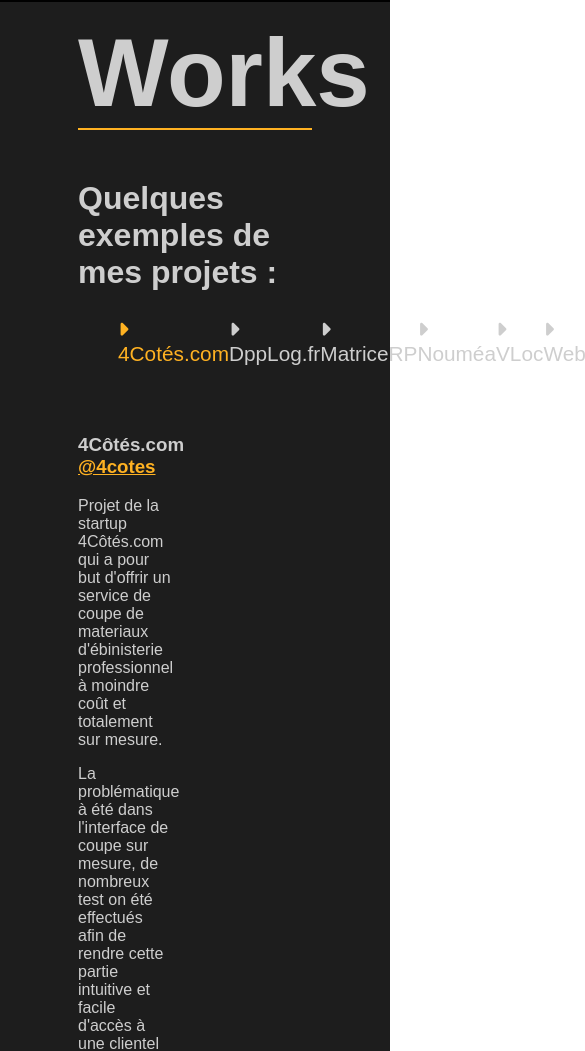
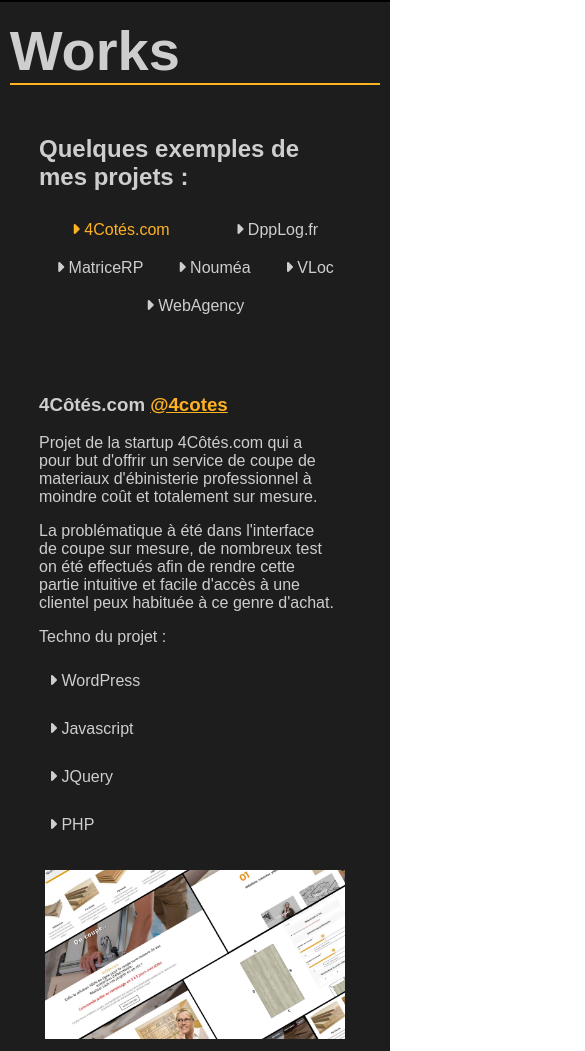
Before and after one commit to JimCarter44/JimCarter, a plain HTML site: page pages/Works.html in a window 390 px wide. Shown: the part 82-1133 px from the top of the page, 585 px wide, since content can reach past the window. Drawn offline with nearby package versions, Linux system fonts and the light colour scheme.

```diff
--- a/css/Menu.css
+++ b/css/Menu.css
@@ -94,7 +94,7 @@
     font-size: 15px;
   }
   #homeText, #aboutText, #worksText, #contactText {
-    margin: 10px;
+    margin: 10px 5px;
   }
   .jcLogo {
     width: 40px;
--- a/css/Works.css
+++ b/css/Works.css
@@ -84,14 +84,6 @@
     margin-bottom: 10px;
 }
 
-#portDppLog {
-    display: flex;
-    flex-direction: row;
-    flex-wrap: wrap;
-    justify-content: space-between;
-    margin-bottom: 10px;
-}
-
 #portMatriceRp, #portNoumea, #portVLoc, #portWebAgency, #portDppLog {
     display: none;
     flex-direction: row;
@@ -107,3 +99,51 @@
 #portFourCotesMenu:hover, #portMatriceRpMenu:hover, #portNoumeaMenu:hover, #portVLocMenu:hover, #portWebAgencyMenu:hover, #portDppLogMenu:hover {
     text-decoration: underline;
 }
+
+@media screen and (max-width: 1280px) {
+  .descriptWorks {
+    width: 75%;
+  }
+  #portFourCotes, #portMatriceRp, #portNoumea, #portVLoc, #portWebAgency, #portDppLog {
+    flex-direction: column;
+  }
+  #portFourCotes div, #portMatriceRp div, #portNoumea div, #portVLoc div, #portWebAgency div, #portDppLog div {
+    width: 95%;
+  }
+  .portfolioWorks {
+    padding-bottom: 30px;
+  }
+}
+@media screen and (max-width: 1080px) {
+  .exempleWorks li {
+    font-size: 1em;
+  }
+  .exempleWorks {
+    width: 80%;
+  }
+  .portfolioWorks img {
+    width: 40%;
+    margin: 0 auto;
+  }
+}
+@media screen and (max-width: 970px) {
+  .descriptWorks {
+    width: 95%;
+  }
+  .descriptWorks h1 {
+    font-size: 3.5em;
+  }
+  .exempleWorks h2 {
+    font-size: 1.5em;
+  }
+  .exempleWorks ul {
+    flex-wrap: wrap;
+    padding: 0;
+  }
+  .exempleWorks li {
+    padding: 10px;
+  }
+  .portfolioWorks img {
+    min-width: 300px;
+  }
+}
```
Also changed, not shown: css/Contact.css (+19 -0 lines).
